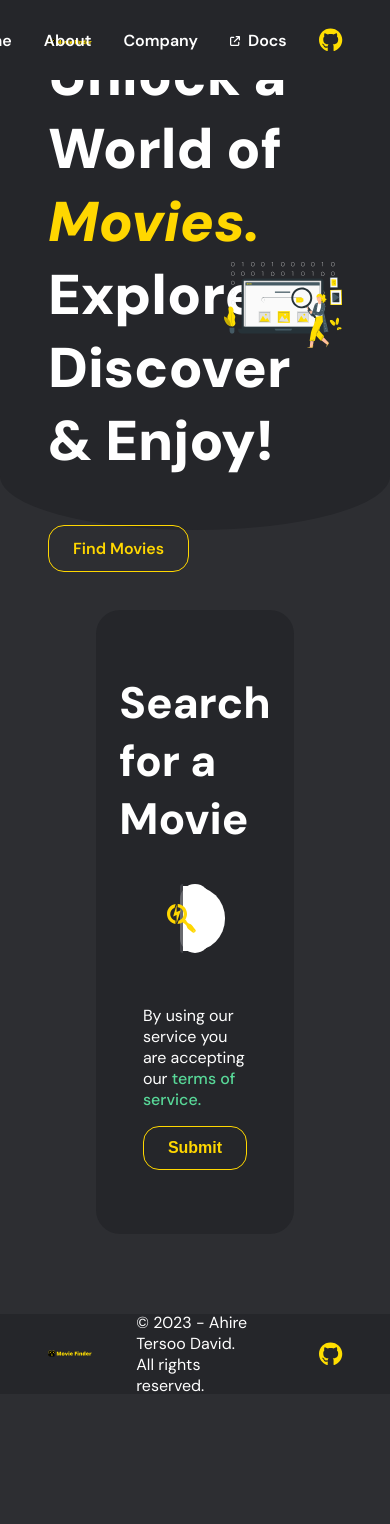
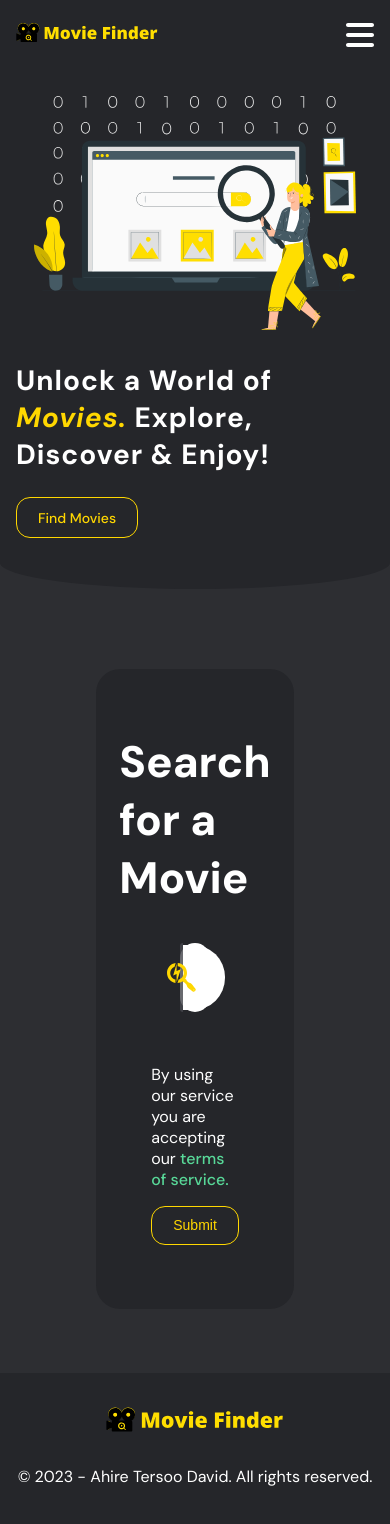
Before and after one commit to tersoo-ahire/Movie-Search-App, a React (Vite) app in the folder React_Frontend/: page / in a window 390 px wide. Shown: the top 1524 px of the page. Before the commit the page ends 1396 px from the top, so only its background shows below. Built offline with nearby package versions, Linux system fonts and the light colour scheme.

Commit message:
made hero section and nav mobile responsive

```diff
--- a/React_Frontend/src/App.jsx
+++ b/React_Frontend/src/App.jsx
@@ -1,6 +1,7 @@
 import React from "react";
 import { Routes, Route } from "react-router-dom";
 import "./styles/App.css";
+import "./styles/App_mobile.css";
 import Navigation from "./components/Navigation";
 import Footer from "./components/Footer";
 import Home from "./pages/Home";
--- a/React_Frontend/src/components/Navigation.jsx
+++ b/React_Frontend/src/components/Navigation.jsx
@@ -4,9 +4,16 @@ import logo2 from "../assets/logo2.svg";
 import { FontAwesomeIcon } from "@fortawesome/react-fontawesome";
 import { faArrowUpRightFromSquare } from "@fortawesome/free-solid-svg-icons";
 import { faGithub } from "@fortawesome/free-brands-svg-icons";
+import { faBars, faXmark } from "@fortawesome/free-solid-svg-icons";
 
 export default function Navigation() {
   const [scrolled, setScrolled] = useState(false);
+
+  const [isMobileNavOpen, setIsMobileNavOpen] = useState(false);
+
+  const toggleMobileNav = () => {
+    setIsMobileNavOpen(!isMobileNavOpen);
+  };
 
   useEffect(() => {
     // Function to handle scroll event
@@ -36,7 +43,7 @@ export default function Navigation() {
           <img src={logo2} alt="Navigation Logo" />
         </Link>
       </div>
-      <div className="right-nav">
+      <div className={`right-nav ${isMobileNavOpen ? "open" : ""}`}>
         <Link to={"/"}>Home</Link>
         <Link to={"#"}>About</Link>
         <Link to={"#"}>Company</Link>
@@ -60,6 +67,25 @@ export default function Navigation() {
           />
         </a>
       </div>
+      <div className="mobile-nav-toggle" onClick={toggleMobileNav}>
+        {isMobileNavOpen ? (
+          <FontAwesomeIcon
+            icon={faXmark}
+            size="2xl"
+            style={{
+              color: "white",
+            }}
+          />
+        ) : (
+          <FontAwesomeIcon
+            icon={faBars}
+            size="2xl"
+            style={{
+              color: "white",
+            }}
+          />
+        )}
+      </div>
     </nav>
   );
 }
--- a/React_Frontend/src/styles/App.css
+++ b/React_Frontend/src/styles/App.css
@@ -77,6 +77,9 @@ nav .right-nav a .github {
 nav .right-nav a .github:hover {
   box-shadow: 0 0 8px 1px gold;
   text-shadow: 0 0 8px gold;
+}
+nav .mobile-nav-toggle {
+  display: none;
 }
 
 footer {
--- a/React_Frontend/src/styles/App.scss
+++ b/React_Frontend/src/styles/App.scss
@@ -88,6 +88,10 @@ nav {
         }
       }
     }
+  }
+
+  .mobile-nav-toggle {
+    display: none;
   }
 }
 
@@ -266,7 +270,7 @@ footer {
     }
 
     .error-message {
-      background: #EF44441A;
+      background: #ef44441a;
       padding: 0.5em 0.75em;
       border: 1px solid rgba(255, 0, 0, 0.5);
       border-radius: 0.25em;
--- /dev/null
+++ b/React_Frontend/src/styles/App_mobile.css
@@ -0,0 +1,114 @@
+@media (max-width: 500px) {
+  nav {
+    padding: 0em 1em;
+    position: fixed;
+    top: 0;
+    left: 0;
+    right: 0;
+    z-index: 100;
+    height: 70px;
+  }
+  nav .left-nav {
+    width: 80%;
+  }
+  nav .left-nav img {
+    width: 50%;
+  }
+  nav .right-nav {
+    display: none;
+  }
+  nav .right-nav.open {
+    display: flex;
+    flex-direction: column;
+    gap: 1.5em;
+    background-color: #25262A;
+    padding: 1.5em 1em;
+    position: absolute;
+    top: 70px;
+    left: 0;
+    width: 100%;
+    height: auto;
+    box-shadow: 0px 8px 8px rgba(81, 79, 83, 0.541);
+  }
+  nav .right-nav.open a {
+    color: white;
+    text-decoration: none;
+    font-size: 1rem;
+  }
+  nav .right-nav.open a:hover {
+    color: gold;
+  }
+  nav .mobile-nav-toggle {
+    display: flex;
+    align-items: center;
+    justify-content: right;
+    background-color: transparent;
+    cursor: pointer;
+    margin-left: auto;
+    padding: 0;
+  }
+  footer {
+    flex-direction: column;
+    padding: 0em 1em;
+    padding-top: 2em;
+    padding-bottom: 2em;
+    height: auto;
+    gap: 1em;
+  }
+  footer .left-footer {
+    width: 100%;
+    justify-content: center;
+  }
+  footer p {
+    width: 100%;
+  }
+  footer .right-footer {
+    display: none;
+  }
+  .button {
+    text-decoration: none;
+    font-size: 0.875rem;
+    font-weight: 500;
+    color: gold;
+    background-color: inherit;
+    padding: 0.75em 1.5em;
+    border: 1px solid gold;
+    border-radius: 1em;
+    transition: all 0.3s ease-in-out;
+  }
+  .button:hover {
+    box-shadow: 0 0 8px 1px gold;
+    text-shadow: 0 0 3px gold;
+  }
+  .homepage {
+    margin: 4em 0em;
+  }
+  .homepage .hero-container {
+    align-items: center;
+    flex-direction: column-reverse;
+    justify-content: start;
+    padding: 0em 1em;
+    padding-top: 2em;
+    height: 525px;
+    gap: 2em;
+    border-bottom-left-radius: 50% 5%;
+    border-bottom-right-radius: 50% 5%;
+  }
+  .homepage .hero-container .hero-container-left {
+    width: 100%;
+    gap: 1.5em;
+  }
+  .homepage .hero-container .hero-container-left h1 {
+    font-size: 1.75rem;
+    font-weight: 700;
+    letter-spacing: 1px;
+  }
+  .homepage .hero-container .hero-container-right {
+    width: 100%;
+    align-items: center;
+    justify-content: center;
+  }
+  .homepage .hero-container .hero-container-right img {
+    width: 90%;
+  }
+}/*# sourceMappingURL=App_mobile.css.map */
--- /dev/null
+++ b/React_Frontend/src/styles/App_mobile.scss
@@ -0,0 +1,136 @@
+@charset "UTF-8";
+@import "schema";
+
+@media (max-width: 500px) {
+  nav {
+    padding: $mobilepadding;
+    position: fixed;
+    top: 0;
+    left: 0;
+    right: 0;
+    z-index: 100;
+    height: 70px;
+
+    .left-nav {
+      width: 80%;
+
+      img {
+        width: 50%;
+      }
+    }
+
+    .right-nav {
+      display: none;
+    }
+
+    .right-nav.open {
+      display: flex;
+      flex-direction: column;
+      gap: 1.5em;
+      background-color: $darkgrey;
+      padding: 1.5em 1em;
+      position: absolute;
+      top: 70px;
+      left: 0;
+      width: 100%;
+      height: auto;
+      box-shadow: 0px 8px 8px rgba(81, 79, 83, 0.541);
+    }
+
+    .right-nav.open a {
+      color: white;
+      text-decoration: none;
+      font-size: 1rem;
+    }
+
+    .right-nav.open a:hover {
+      color: $gold;
+    }
+
+    .mobile-nav-toggle {
+      display: flex;
+      align-items: center;
+      justify-content: right;
+      background-color: transparent;
+      cursor: pointer;
+      margin-left: auto;
+      padding: 0;
+    }
+  }
+
+  footer {
+    flex-direction: column;
+    padding: $mobilepadding;
+    padding-top: 2em;
+    padding-bottom: 2em;
+    height: auto;
+    gap: 1em;
+
+    .left-footer {
+      width: 100%;
+      justify-content: center;
+    }
+
+    p {
+      width: 100%;
+    }
+
+    .right-footer {
+      display: none;
+    }
+  }
+
+  .button {
+    text-decoration: none;
+    font-size: 0.875rem;
+    font-weight: 500;
+    color: $gold;
+    background-color: inherit;
+    padding: 0.75em 1.5em;
+    border: 1px solid $gold;
+    border-radius: 1em;
+    transition: all 0.3s ease-in-out;
+
+    &:hover {
+      box-shadow: 0 0 8px 1px $gold;
+      text-shadow: 0 0 3px $gold;
+    }
+  }
+
+  .homepage {
+    margin: 4em 0em;
+
+    .hero-container {
+      align-items: center;
+      flex-direction: column-reverse;
+      justify-content: start;
+      padding: $mobilepadding;
+      padding-top: 2em;
+      height: 525px;
+      gap: 2em;
+      border-bottom-left-radius: 50% 5%;
+      border-bottom-right-radius: 50% 5%;
+
+      .hero-container-left {
+        width: 100%;
+        gap: 1.5em;
+
+        h1 {
+          font-size: 1.75rem;
+          font-weight: 700;
+          letter-spacing: 1px;
+        }
+      }
+
+      .hero-container-right {
+        width: 100%;
+        align-items: center;
+        justify-content: center;
+
+        img {
+          width: 90%;
+        }
+      }
+    }
+  }
+}
```
Also changed, not shown: 2 other files (tests, documents, lock files or other folders).
